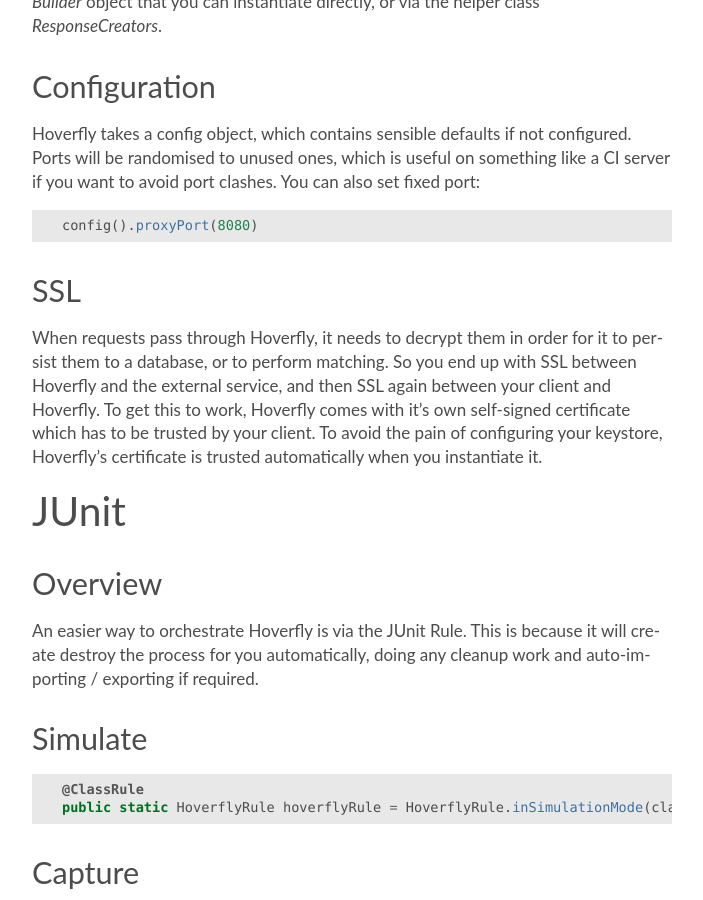
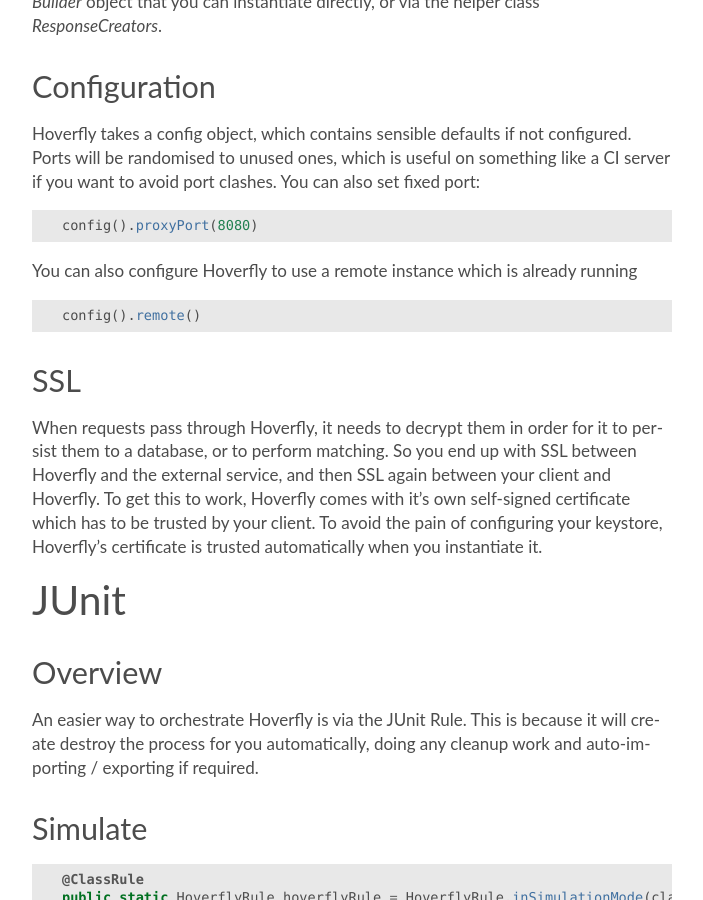
Before and after one commit to tommysitu/hoverfly-java, a Sphinx documentation site: the page built from docs/source/index.rst, in a window 1280 px wide and 900 px high, scrolled down 2922 px. Shown: the whole window, without its empty margins (458-1161 px from the left). Built offline with Sphinx 7.4.7, drawn with Linux system fonts in a browser that asks for light colours.

Commit message:
Updated documentation

```diff
--- a/docs/source/index.rst
+++ b/docs/source/index.rst
@@ -147,6 +147,12 @@
 
     config().proxyPort(8080)
 
+You can also configure Hoverfly to use a remote instance which is already running
+
+.. code-block:: java
+
+    config().remote()
+
 SSL
 ===
 
```
